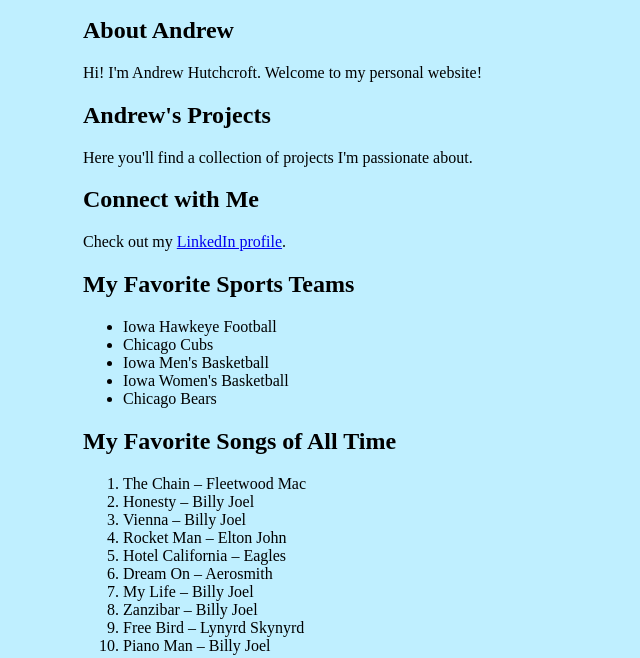
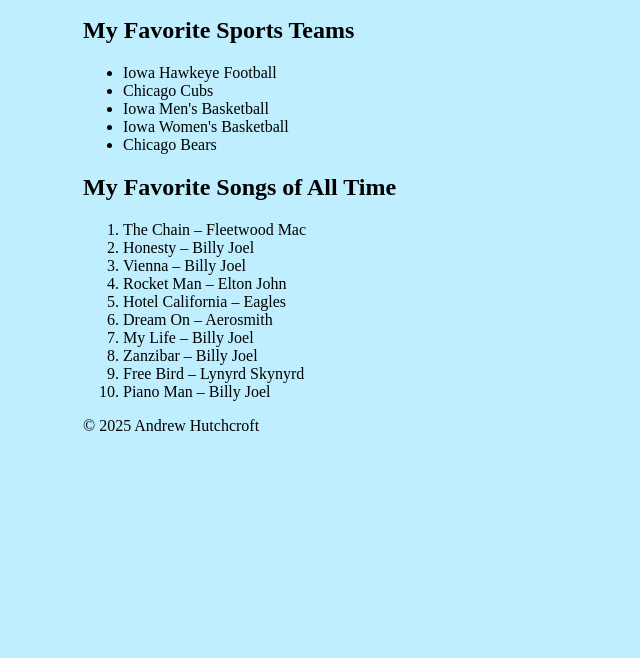
Before and after one commit to Andrew-Hutchcroft/ahutchcroft-webpage, a plain HTML site: page personal.html in a window 1280 px wide. Shown: the part 325-983 px from the top of the page, without its empty margins (53-693 px from the left). After the commit the page ends 800 px from the top, so only its background shows below. Drawn offline with Linux system fonts and the light colour scheme.

Commit message:
Updated by deleting a few unnecessary parts

```diff
--- a/personal.html
+++ b/personal.html
@@ -27,26 +27,6 @@
           <li><a href="professional.html">Andrew's Professional Page</a></li>
         </ul>
       </nav>
-
-      <main>
-        <section id="Information">
-          <h2>About Andrew</h2>
-          <p>Hi! I'm Andrew Hutchcroft. Welcome to my personal website!</p>
-        </section>
-
-        <section id="Projects">
-          <h2>Andrew's Projects</h2>
-          <p>Here you'll find a collection of projects I'm passionate about.</p>
-        </section>
-
-        <section id="LinkedIn">
-          <h2>Connect with Me</h2>
-          <p>
-            Check out my
-            <a href="https://www.linkedin.com/in/your-linkedin" target="_blank"
-              >LinkedIn profile</a
-            >.
-          </p>
         </section>
 
         <section>
```
